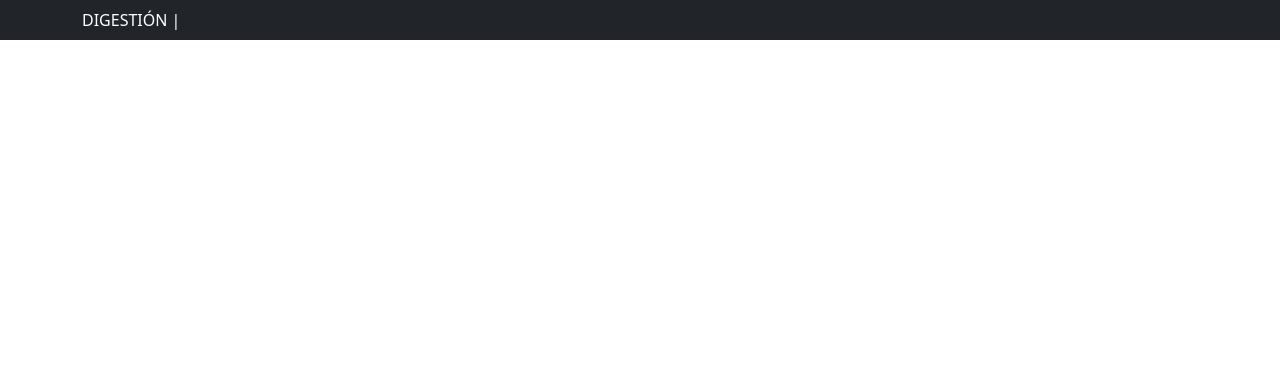
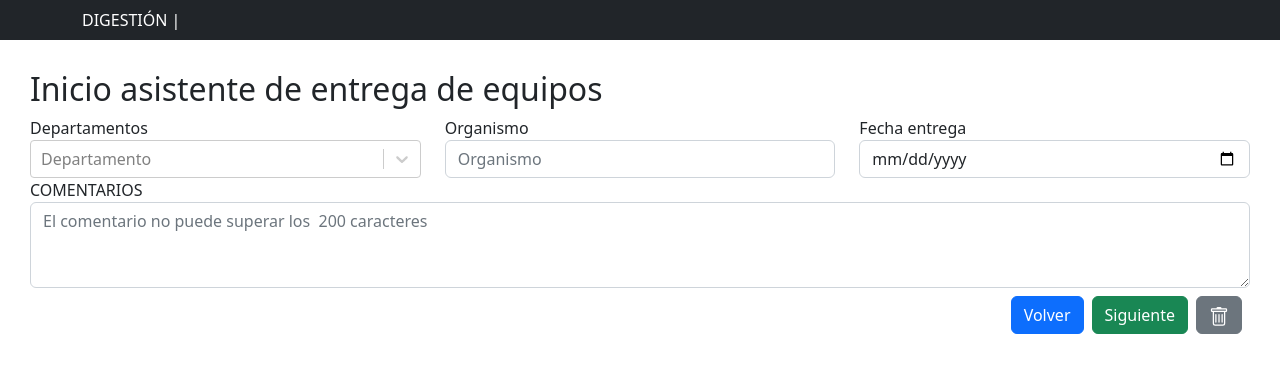
Before and after one commit to mareanovazquez/DiGestion-prueba1, a React (Vite) app: page /initAsistente in a window 1280 px wide. Before the commit this address had no page. Shown: the top 372 px of the page. Built offline with nearby package versions, Linux system fonts and the light colour scheme; no server answers.

Commit message:
add compoonente inicialización de entrega de periféricos

```diff
--- a/src/App.jsx
+++ b/src/App.jsx
@@ -175,6 +175,10 @@ import { ItemListPerifericos } from './components/ItemListPerifericos/ItemListPe
 import { ItemProveedor } from './components/ItemProveedor/ItemProveedor';
 import { ListProveedoresPagi } from './components/ListProveedores/ListProveedoresPagi';
 import { ItemRemitoPDF } from './components/ItemRemito/ItemRemitoPDF';
+import { InitAsistente } from './components/EntregaEquipos/initAsistente.jsx';
+import { AsignacionStock } from './components/EntregaEquipos/AsignacionStock.jsx'
+import { CargaDatosEquipos } from './components/EntregaEquipos/CargaDatosEquipos.jsx'
+import { ResumenEntrega } from './components/EntregaEquipos/ResumenEntrega.jsx'
 
 
 
@@ -205,20 +209,24 @@ function App() {
 
                     <Route path="/inicio" element={<Inicio />} />
                     <Route path='/proveedores' element={<ListProveedores />} />
-                    <Route path='/proveedor/:pid' element={<ItemProveedor/>}/>
-                    <Route path='/remitos' element={<ItemListRemito />}/>
-                    <Route path='/remito/:rid' element={<ItemRemito />}/>
-                    <Route path='/remito/addRemito' element={<AddRemito />}/>
-                    <Route path='/perifericos' element={<ItemListPerifericos />}/>
+                    <Route path='/proveedor/:pid' element={<ItemProveedor />} />
+                    <Route path='/remitos' element={<ItemListRemito />} />
+                    <Route path='/remito/:rid' element={<ItemRemito />} />
+                    <Route path='/remito/addRemito' element={<AddRemito />} />
+                    <Route path='/perifericos' element={<ItemListPerifericos />} />
+                    <Route path='/initAsistente' element={<InitAsistente />} />
+                    <Route path='/asignacionStock' element={<AsignacionStock />} />
+                    <Route path='/cargaDatosEquipos' element={<CargaDatosEquipos />} />
+                    <Route path='/resumenEntrega' element={<ResumenEntrega />} />
 
                     {/* INICIO Read and Write */}
-                    <Route path="/inicioRaW" element={<InicioRaW />}/>
-                    <Route path='/remitosRaW' element={<ItemListRemitoRaW />}/>
+                    <Route path="/inicioRaW" element={<InicioRaW />} />
+                    <Route path='/remitosRaW' element={<ItemListRemitoRaW />} />
 
                     {/* INICIO solo Read */}
-                    <Route path="/inicioR" element={<InicioR />}/>
-                    <Route path='/remitosR' element={<ItemListRemitoR />}/>
-                    <Route path='/notAllowed' element={<NotAllowedR />}/>
+                    <Route path="/inicioR" element={<InicioR />} />
+                    <Route path='/remitosR' element={<ItemListRemitoR />} />
+                    <Route path='/notAllowed' element={<NotAllowedR />} />
 
                 </Routes>
 
--- /dev/null
+++ b/src/components/EntregaEquipos/AsignacionStock.jsx
@@ -0,0 +1,10 @@
+export const AsignacionStock = ()=> {
+
+    return (
+        <>
+        <div>
+            <h2>Asignación cantidad de stock por equipo</h2>
+        </div>
+        </>
+    )
+}
--- /dev/null
+++ b/src/components/EntregaEquipos/CargaDatosEquipos.jsx
@@ -0,0 +1,10 @@
+export const CargaDatosEquipos = ()=> {
+
+
+    return (
+        <>
+        <div>
+            <h2>Carga de datos de garantía de los equipos asignados
+                </h2></div></>
+    )
+}
--- /dev/null
+++ b/src/components/EntregaEquipos/InitAsistente.jsx
@@ -0,0 +1,145 @@
+import { ErrorMessage, Field, Form, Formik } from "formik";
+import { useState } from "react";
+import { SelectDepartamentos } from "../Select/SelectDepartamentos";
+import { Link, useNavigate } from "react-router-dom";
+
+
+export const InitAsistente = () => {
+
+    const navigate = useNavigate();
+
+    const [dataEntregaPerif, setDataEntregaPerif] = useState({});
+    // useState para controlar el estado de los Select2 después de seleccionar y borrar
+    const [selectedValueDep, setSelectedValueDep] = useState({ label: 'Departamentos', value: '' });
+
+
+    return (
+        <>
+            <div className="contenedorAltaRemito">
+                <div>
+                    <h2>Inicio asistente de entrega de equipos</h2>
+                </div>
+
+                <Formik
+                    initialValues={{
+                        departamento: '',
+                        organismo: '',
+                        fechaEntrega: '',
+                        comentarios: ''
+                    }}
+                    validate={(valores) => {
+                        let errores = {};
+
+                        if (!valores.departamento) {
+                            errores.departamento = "Seleccioná un departamento"
+                        }
+
+                        if (!valores.organismo) {
+                            errores.organismo = "Seleccioná un organismo"
+                        }
+
+                        if (!valores.fechaEntrega) {
+                            errores.fechaEntrega = "Definí una fecha de entrega"
+                        }
+
+                        return errores;
+                    }}
+                    onSubmit={(valores, { resetForm }) => {
+                        setDataEntregaPerif(valores)
+                        navigate('/asignacionstock')
+                        resetForm()
+
+                    }}
+                >
+                    {({ errors, setFieldValue, values, resetForm }) => (
+                        <Form>
+                            <div className="row">
+                                <div className="col">
+                                    <label htmlFor="departamentos"> Departamentos</label>
+                                    <SelectDepartamentos
+                                        selectedValueDep={values.departamento}
+                                        onChange={(selectedDepartamento) => {
+                                            setFieldValue('departamento', selectedDepartamento)
+                                            setSelectedValueDep(selectedDepartamento)
+                                        }}
+                                    />
+                                    <ErrorMessage
+                                        name="departamento"
+                                        component={() => (<span><small className="text-danger p-2">{errors.departamento}</small></span>)}
+                                    />
+                                </div>
+                                <div className="col">
+                                    <label>Organismo</label>
+                                    <Field type="text"
+                                        className="form-control"
+                                        name="organismo"
+                                        id="organismo"
+                                        placeholder="Organismo"
+                                        aria-label="Organismo"
+                                    />
+                                    <ErrorMessage
+                                        name="organismo"
+                                        component={() => (<span><small className="text-danger p-2">{errors.organismo}</small></span>)}
+                                    />
+                                </div>
+
+                                <div className="col">
+                                    <label htmlFor='fechaEntrega' >Fecha entrega</label>
+                                    <Field className="form-control"
+                                        type="date" id="fechaEntrega"
+                                        name="fechaEntrega" pattern="\d{1,2}/\d{1,2}/\d{2}"
+                                        placeholder="dd/mm/aa"
+                                        aria-label="Fecha Entrega"
+                                    />
+                                    <ErrorMessage
+                                        name="fechaEntrega"
+                                        component={() => (<span><small className="text-danger p-2">{errors.fechaEntrega}</small></span>)}
+                                    />
+                                </div>
+                            </div>
+
+                            <div className="row">
+                                <div className="col">
+                                    <label htmlFor="comentarios">COMENTARIOS</label>
+                                    <Field
+                                        id="comentarios"
+                                        className="form-control"
+                                        placeholder="El comentario no puede superar los  200 caracteres"
+                                        name="comentarios"
+                                        as="textarea"
+                                        rows="3"
+                                        cols="100"
+                                        maxLength="200"
+                                    />
+                                </div>
+                            </div>
+
+                            <div className="d-grid gap-2 p-2 d-md-flex justify-content-md-end">
+                                <Link to='/remitos'><button className="btn btn-primary" type="button">Volver</button> </Link>
+                                <button className="btn btn-success" type="submit"> Siguiente</button>
+
+                                <button onClick={() => {
+                                    resetForm();
+                                    setSelectedValueDep({ label: 'Departamentos', value: '' });
+                                    setDataEntregaPerif({})
+                                }} className="btn btn-secondary" type="button">
+                                    <svg xmlns="http://www.w3.org/2000/svg" width="20" height="20" fill="currentColor" className="bi bi-trash trashIcon" viewBox="0 0 16 16">
+                                        <path d="M5.5 5.5A.5.5 0 0 1 6 6v6a.5.5 0 0 1-1 0V6a.5.5 0 0 1 .5-.5Zm2.5 0a.5.5 0 0 1 .5.5v6a.5.5 0 0 1-1 0V6a.5.5 0 0 1 .5-.5Zm3 .5a.5.5 0 0 0-1 0v6a.5.5 0 0 0 1 0V6Z" />
+                                        <path d="M14.5 3a1 1 0 0 1-1 1H13v9a2 2 0 0 1-2 2H5a2 2 0 0 1-2-2V4h-.5a1 1 0 0 1-1-1V2a1 1 0 0 1 1-1H6a1 1 0 0 1 1-1h2a1 1 0 0 1 1 1h3.5a1 1 0 0 1 1 1v1ZM4.118 4 4 4.059V13a1 1 0 0 0 1 1h6a1 1 0 0 0 1-1V4.059L11.882 4H4.118ZM2.5 3h11V2h-11v1Z" />
+                                    </svg>
+                                </button>
+                            </div>
+                        </Form>
+
+
+                    )}
+
+
+
+
+                </Formik>
+            </div>
+
+        </>
+    )
+}
--- /dev/null
+++ b/src/components/EntregaEquipos/ResumenEntrega.jsx
@@ -0,0 +1,9 @@
+export const ResumenEntrega = ()=> {
+
+    return (
+        <>
+        <div>
+            <h2>Resumen de la entrega de equipos
+                </h2></div></>
+    )
+}
--- a/src/components/ListadoPerifericos/ListadoPerifericos.jsx
+++ b/src/components/ListadoPerifericos/ListadoPerifericos.jsx
@@ -8,7 +8,6 @@ import { useNavigate } from "react-router-dom";
 import { SelectPerifericos } from "../Select/SelectPerifericos";
 import { SelectMarcas } from "../Select/SelectMarcas";
 import { SelectModelos } from "../Select/SelectModelos";
-import { useRef } from "react";
 
 
 export const ListadoPerifericos = ({ encabezadoRemito, handleClose }) => {
```
Also changed, not shown: src/components/ItemRemito/ItemRemito.jsx (+6 -4 lines).
